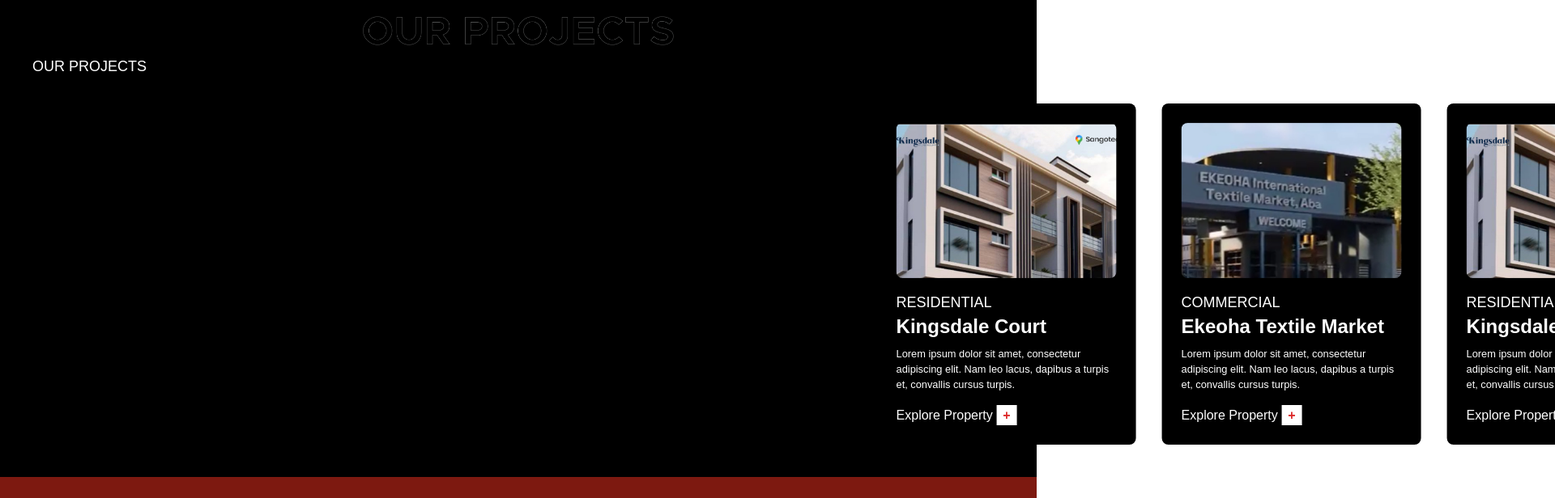
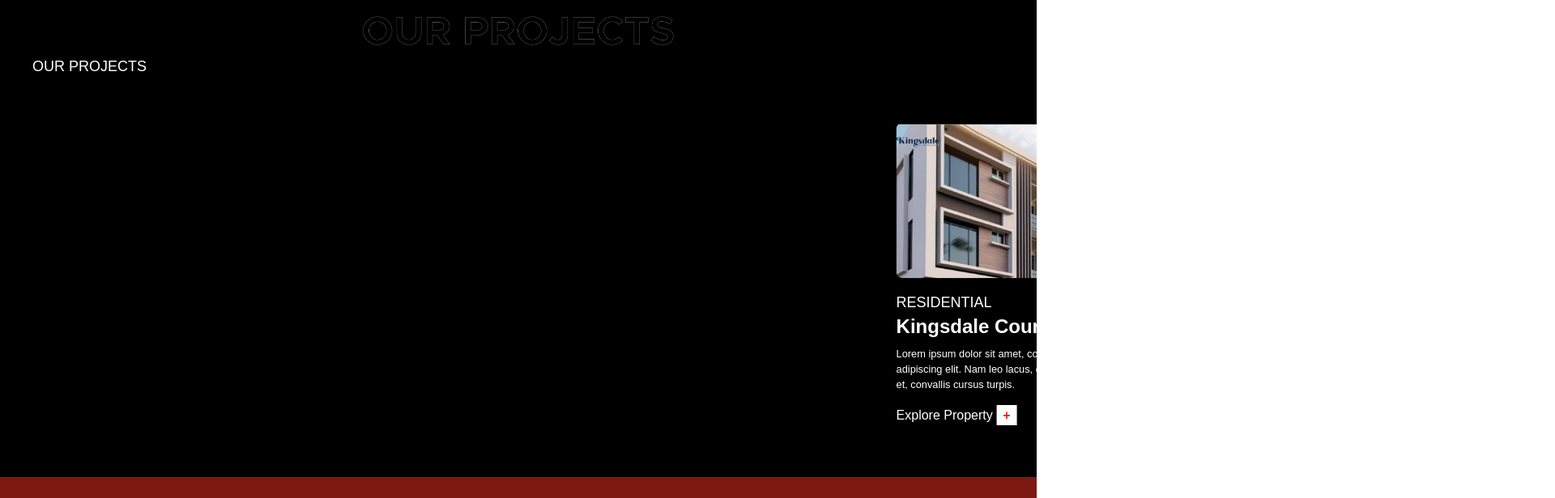
Before and after one commit to Ritephase1/rhp-website-fe, a Next.js app: page / in a window 1280 px wide. Shown: the part 820-1436 px from the top of the page at 81% size, 1920 px wide, since content can reach past the window. Built offline with nearby package versions, Linux system fonts and the light colour scheme.

Commit message:
Fix the project component overflow

```diff
--- a/src/app/globals.css
+++ b/src/app/globals.css
@@ -36,6 +36,15 @@
   }
 }
 
+html, body{
+  margin: 0;
+  padding:0;
+  overflow-x: hidden;
+
+}
+
+
+
 .project-card {
   background-color: #1a1a1a;
   padding: 20px;
--- a/src/components/Project.js
+++ b/src/components/Project.js
@@ -10,7 +10,7 @@
       />
       <h2 className="text-lg text-left pt-3 mb-3 md:mb-8">OUR PROJECTS</h2>
 
-      <div className="overflow-hidden animate-slide max-w-full relative">
+      <div className="overflow-hidden animate-slide relative">
         {/* Sliding container */}
         <div className="flex space-x-8 w-max">
           {/* Duplicate cards for continuous sliding effect */}
--- a/src/styles/home.css
+++ b/src/styles/home.css
@@ -8,6 +8,7 @@
 }
 
 .animate-slide {
+  display: flex;
   animation: slide 100s linear infinite;
 }
 
@@ -31,3 +32,8 @@
     transform: scale(1.05); /* Slight zoom on hover */
     transition: transform 0.3s ease-in-out;
   }
+
+  /* Sliding container adjustments */
+.overflow-hidden {
+  overflow: hidden; /* Prevent content from exceeding container */
+}
```
Also changed, not shown: src/pages/contact.js (added).
